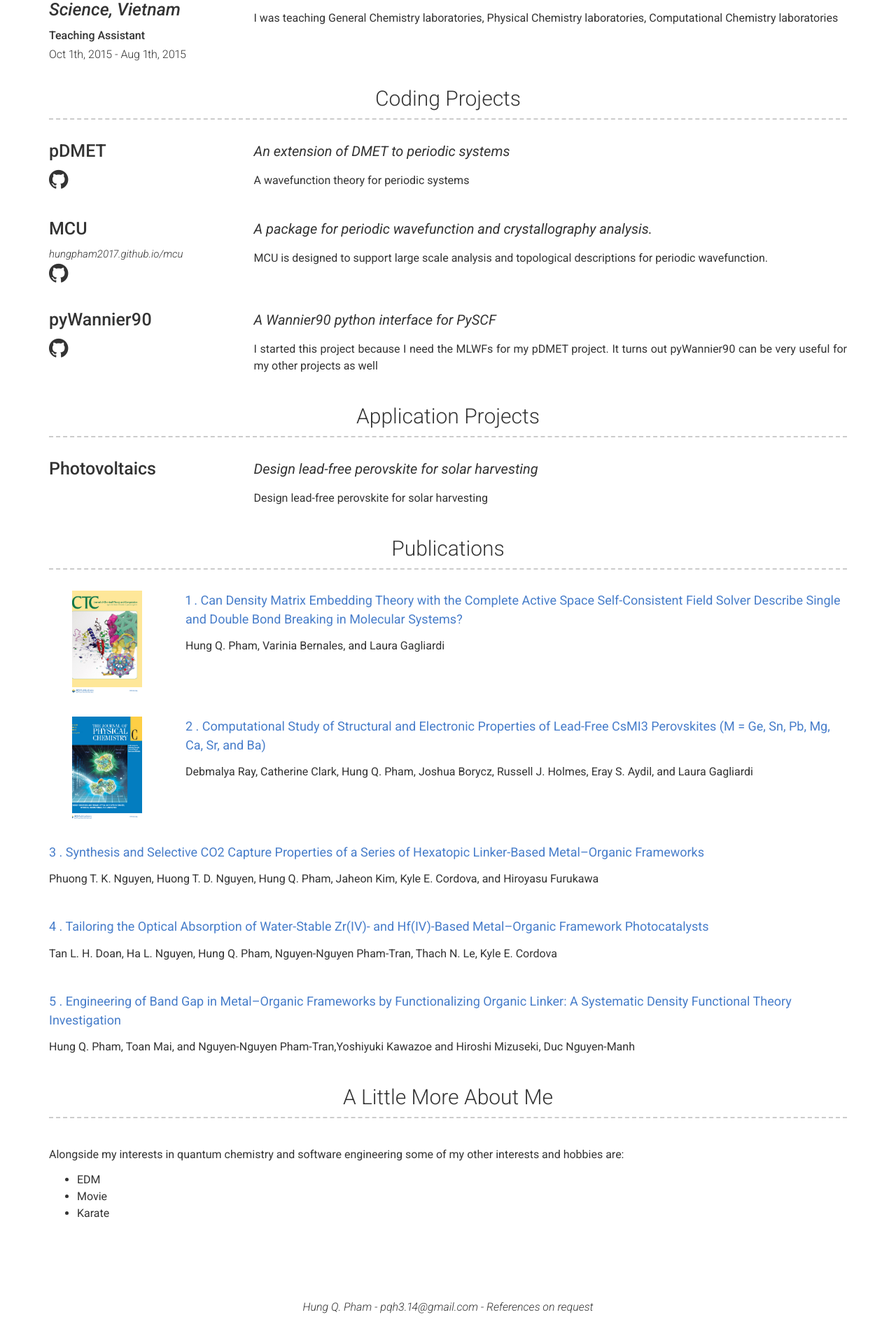
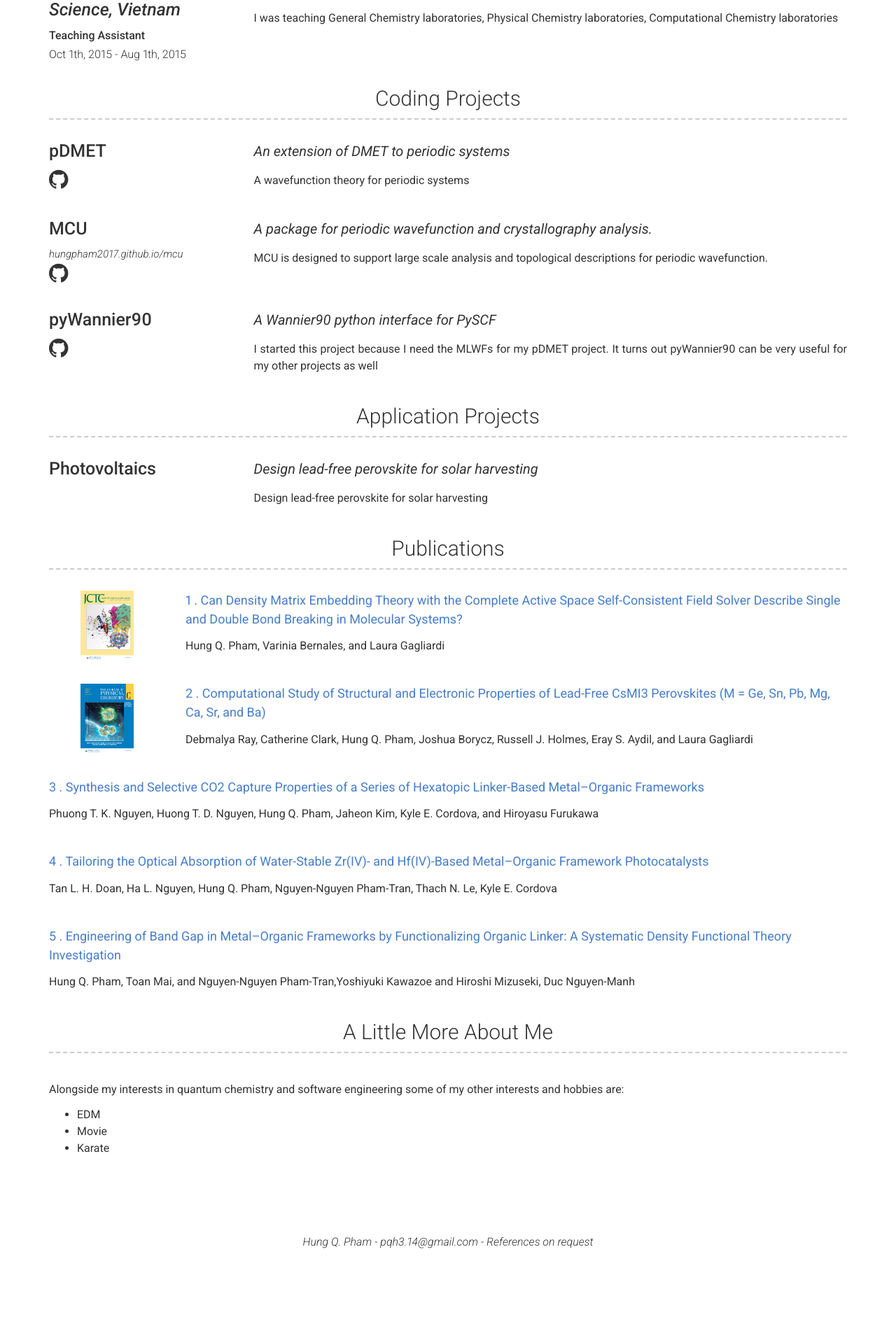
Before and after one commit to hungpham2017/hungpham2017.github.io, a Jekyll site: the page built from index.md, in a window 1280 px wide. Shown: the part 1326-3218 px from the top of the page at 70% size. Built offline with Jekyll 4.4.1, drawn with Linux system fonts in a browser that asks for light colours; after the commit the page ends 3125 px from its top, so only the background shows below that.

Commit message:
Image for publication

```diff
--- a/_sass/modern-resume-theme.scss
+++ b/_sass/modern-resume-theme.scss
@@ -90,17 +90,17 @@ ul.icons a {
   margin: 0 auto;
   display: block;
   background-size: cover;
-  background-position: right;
+  background-position: center;
   background-repeat: repeat, no-repeat;
 }
 
 .pub-img {
-  width: 100px;
-  height: 150px;
+  width: 76px;
+  height: 100px;
   margin: 0 auto;
   display: block;
   background-size: cover;
-  background-position: right;
+  background-position: center;
   background-repeat: repeat, no-repeat;
 }
 
```
